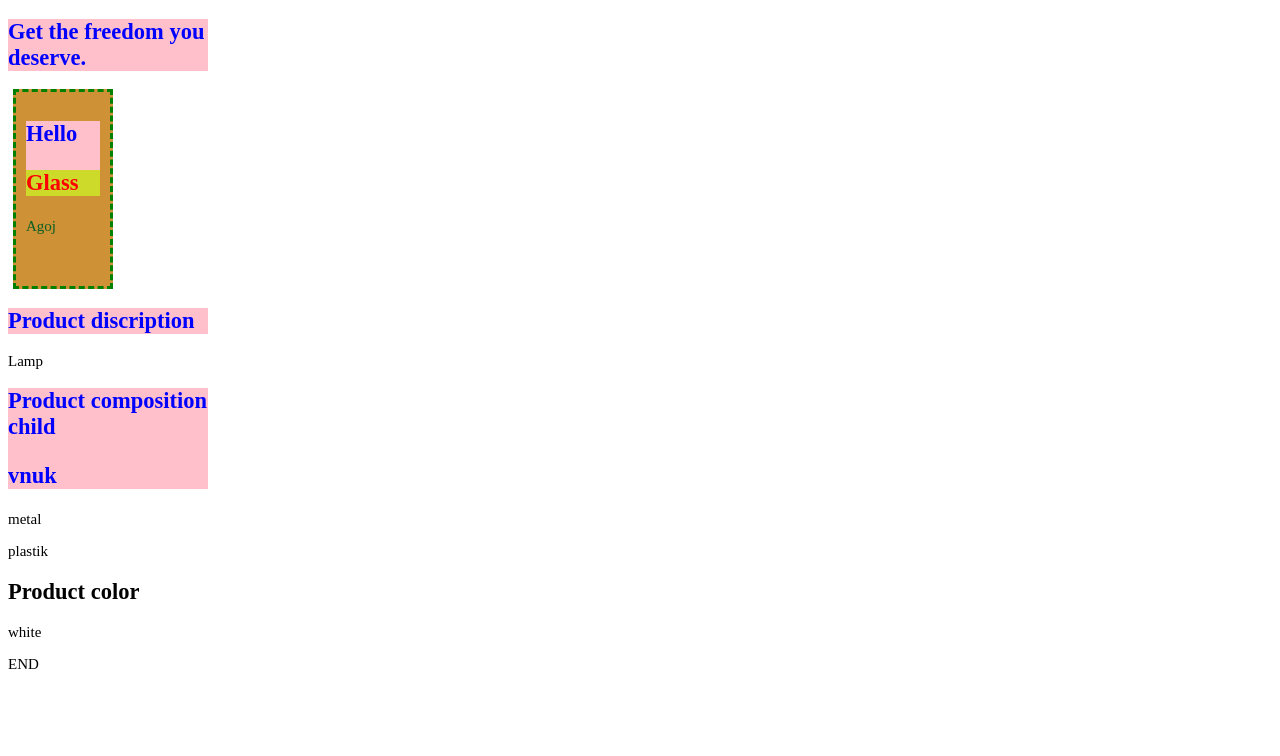
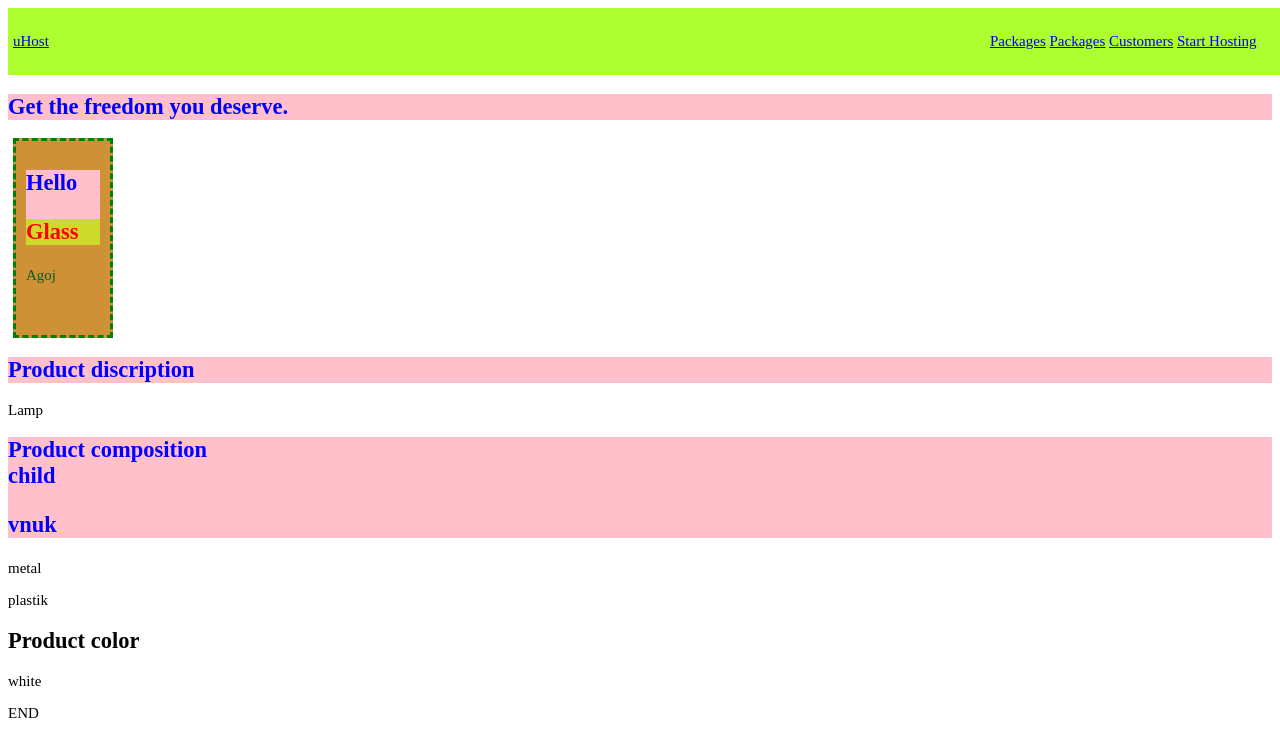
Before and after one commit to OlenaPetrova2002/Project-2R, a plain HTML site: page index.html in a window 1280 px wide. Drawn offline with Linux system fonts and the light colour scheme; a web font is replaced by a local one.

Commit message:
Display Property

```diff
--- a/index.html
+++ b/index.html
@@ -16,6 +16,27 @@
 </head>
 
 <body>
+    <header class="grand-header">
+        <div>
+            <a href="index.html">
+                uHost
+            </a>
+        </div>
+        <nav class="grand-nav">
+            <ul class="grand-nav__items">
+                <li class="grand-nav__item">
+                    <a href="packages/index.html">Packages</a>
+                    <a href="packages/index.html">Packages</a>
+                </li>
+                <li class="grand-nav__item">
+                    <a href="customers/index.html">Customers</a>
+                </li>
+                <li class="grand-nav__item">
+                    <a href="start-hosting/index.html">Start Hosting</a>
+                </li>
+            </ul>
+        </nav>
+    </header>
     <main>
         <section id="part-1">
             <h1>Get the freedom you deserve.</h1>
--- a/main.css
+++ b/main.css
@@ -1,6 +1,5 @@
 body {
     font-size: 15px;
-    width: 200px;
 }
 
 h1 {
@@ -25,6 +24,29 @@ h1 > p {
     background-color: rgb(206, 218, 42);
 }
 
-/*.title-22 p {
-    color: rgb(7, 97, 55);
-}/
+.grand-header {
+    background-color: greenyellow;
+    padding: 25px 5px;
+    width: 100%;
+}
+
+.grand-nav__item {
+    display: inline-block;
+
+}
+
+.grand-header > div {
+    display: inline-block;
+}
+
+.grand-nav {
+    display: inline-block;
+    text-align: right;
+    width: calc(100% - 60px);
+}
+
+.grand-nav__items {
+    margin: 0;
+    padding: 0;
+    list-style: none;
+}
```
